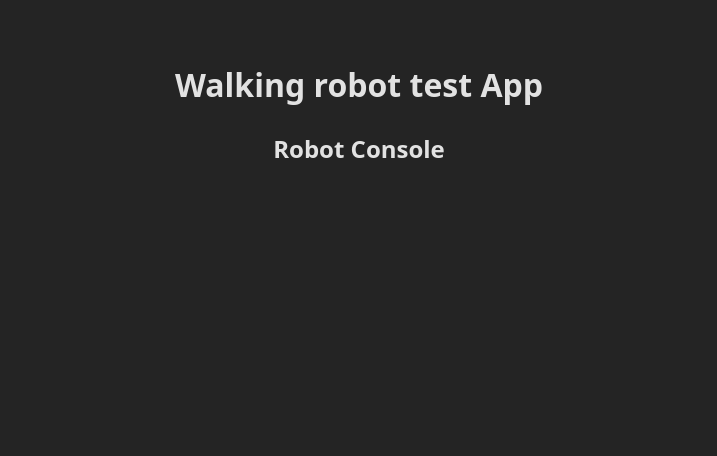
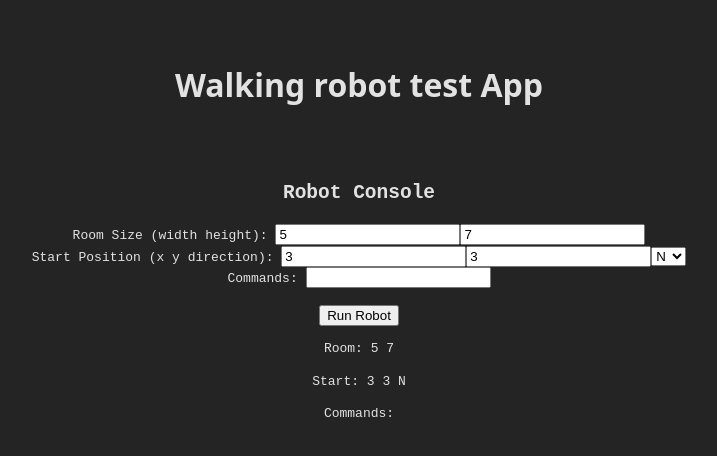
Before and after one commit to SantinoPetrovic/walking-robot-app, a React (Vite) app: page / in a window 1280 px wide. Shown: the top 456 px of the page, without its empty margins (281-998 px from the left). Built offline with nearby package versions, Linux system fonts and the light colour scheme.

Commit message:
Added RobotConsole UI & functions

```diff
--- a/src/domain/robot/components/RobotConsole.tsx
+++ b/src/domain/robot/components/RobotConsole.tsx
@@ -1,9 +1,78 @@
+import React, { useState, useEffect } from 'react';
+import executeRobotCommands from '../logic/executeRobotCommands';
+import type { Direction, Position, Room } from '../types/robotTypes';
+
 const RobotConsole = () => {
+
+  const [roomWidth, setRoomWidth] = useState(5);
+  const [roomHeight, setRoomHeight] = useState(7);
+  const [startX, setStartX] = useState(3);
+  const [startY, setStartY] = useState(3);
+  const [startDir, setStartDir] = useState<Direction>('N');
+  const [commands, setCommands] = useState('');
+  const [result, setResult] = useState<string>('');
+
+  const allowedKeys: string[] = ['L', 'R', 'F'];
+  const directions: Direction[] = ['N', 'E', 'S', 'W'];
+
+  const handleSubmit = () => {
+
+    const isValid = [...commands].every((char) => allowedKeys.includes(char));
+    if (!isValid) {
+      setResult('Error: Command string contains invalid characters.');
+      return;
+    }
+
+    try {
+      const room: Room = { width: roomWidth, height: roomHeight };
+      const position: Position = { x: startX, y: startY, direction: startDir };
+      const final = executeRobotCommands(room, position, commands.toUpperCase());
+      setResult(`Report: ${final.x} ${final.y} ${final.direction}`);
+    } catch (err) {
+      setResult(`Error: ${(err as Error).message}`);
+    }
+  };
+
   return (
-    <>
+    <div style={{ fontFamily: 'monospace', padding: '2rem', minHeight: '100vh' }}>
       <h2>Robot Console</h2>
-    </>
-  )
+
+      <div>
+        <label>Room Size (width height): </label>
+        <input type="number" value={roomWidth} onChange={(e) => setRoomWidth(Number(e.target.value))} />
+        <input type="number" value={roomHeight} onChange={(e) => setRoomHeight(Number(e.target.value))} />
+      </div>
+
+      <div>
+        <label>Start Position (x y direction): </label>
+        <input type="number" value={startX} onChange={(e) => setStartX(Number(e.target.value))} />
+        <input type="number" value={startY} onChange={(e) => setStartY(Number(e.target.value))} />
+        <select value={startDir} onChange={(e) => setStartDir(e.target.value as Direction)}>
+          {directions.map((dir) => (
+            <option key={dir} value={dir}>
+              {dir}
+            </option>
+          ))}
+        </select>
+      </div>
+
+      <div>
+        <label>Commands: </label>
+        <input value={commands} onChange={(e) => setCommands(e.target.value.toUpperCase())} />
+      </div>
+
+      <button onClick={handleSubmit} style={{ marginTop: '1rem' }}>
+        Run Robot
+      </button>
+      <div>
+        <p>{`Room: ${roomWidth} ${roomHeight}`}</p>
+        <p>{`Start: ${startX} ${startY} ${startDir}`}</p>
+        <p>{`Commands: ${commands}`}</p>
+        <p>{result}</p>
+      </div>
+
+    </div>
+  );
 };
 
 export default RobotConsole;
```
